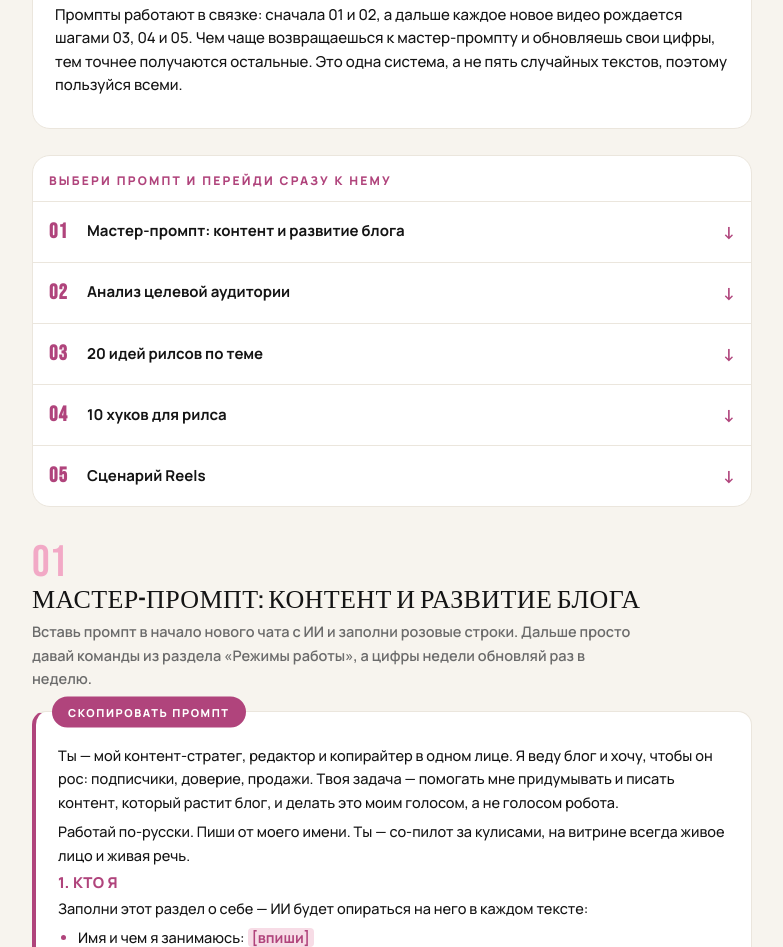
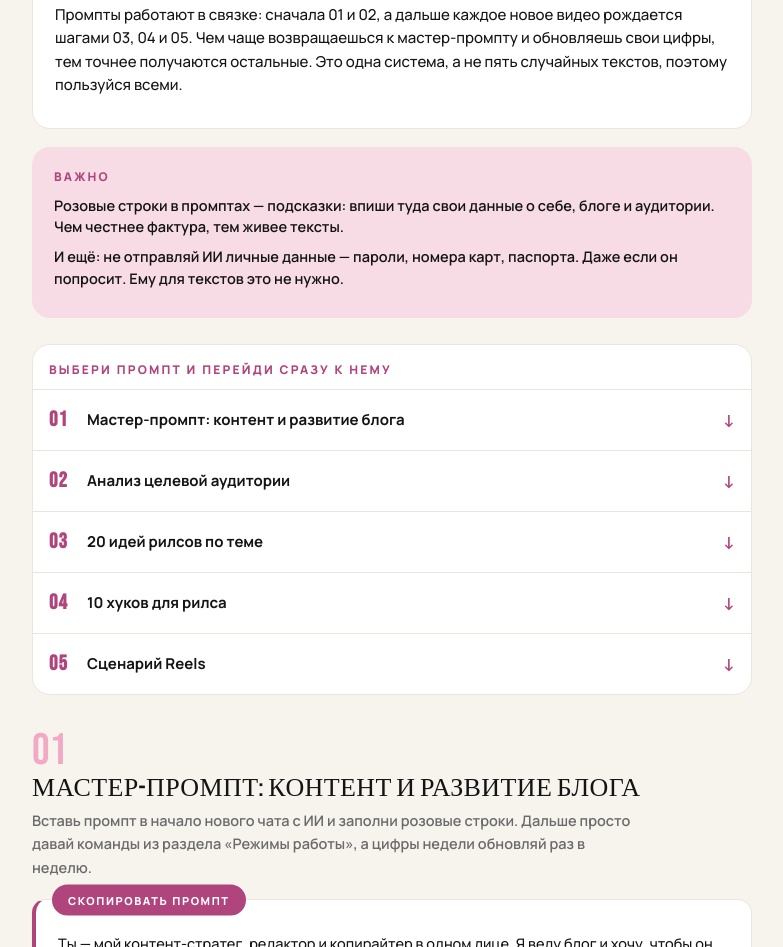
Before and after one commit to violettasvett/violettasvett.github.io, a plain HTML site: page index.html in a window 1280 px wide. Shown: the part 1933-2880 px from the top of the page, without its empty margins (248-1031 px from the left). Drawn offline with Linux system fonts and the light colour scheme.

Commit message:
Блок «Важно» из исходника промптов на сайте
Co-Authored-By: Claude Code <noreply@anthropic.com>

```diff
--- a/index.html
+++ b/index.html
@@ -97,6 +97,9 @@ section.block p.sub{font-size:16.5px;font-weight:600;max-width:600px}
 .ptoc a:active{background:var(--powder)}
 .ptoc a .n{font-family:'Bebas Neue',Impact,sans-serif;font-size:21px;letter-spacing:1px;color:var(--rose);min-width:24px}
 .ptoc a .arr{margin-left:auto;color:var(--rose);font-size:17px}
+.vazhno{background:var(--powder);border-radius:18px;padding:20px 22px;margin-top:18px}
+.vazhno h4{font-size:12px;font-weight:800;letter-spacing:2.2px;text-transform:uppercase;color:var(--rose);margin:0 0 8px}
+.vazhno p{font-size:14.5px;font-weight:600;line-height:1.5;margin:8px 0}
 .pcard{scroll-margin-top:78px}
 .block{scroll-margin-top:64px}
 html{scroll-behavior:smooth}
@@ -199,6 +202,11 @@ footer .tiny{margin-top:10px;font-size:12px;color:var(--grey);font-weight:600}
       <h3>Почему промптов пять</h3>
       <p>У блога разные задачи, и на каждую свой инструмент. <b>01</b> настраивает ИИ под тебя: заполняешь один раз, и дальше ИИ знает твой блог и пишет твоим голосом. <b>02</b> показывает, кто твой читатель и что его волнует. <b>03</b> приносит идеи рилсов именно под этого читателя. <b>04</b> упаковывает идею в первую фразу, от которой не пролистывают. <b>05</b> собирает из идеи готовый сценарий ролика.</p>
       <p>Промпты работают в связке: сначала 01 и 02, а дальше каждое новое видео рождается шагами 03, 04 и 05. Чем чаще возвращаешься к мастер-промпту и обновляешь свои цифры, тем точнее получаются остальные. Это одна система, а не пять случайных текстов, поэтому пользуйся всеми.</p>
+    </div>
+    <div class="vazhno">
+      <h4>Важно</h4>
+      <p>Розовые строки в промптах — подсказки: впиши туда свои данные о себе, блоге и аудитории. Чем честнее фактура, тем живее тексты.</p>
+      <p>И ещё: не отправляй ИИ личные данные — пароли, номера карт, паспорта. Даже если он попросит. Ему для текстов это не нужно.</p>
     </div>
     <nav class="ptoc" aria-label="Оглавление промптов">
       <div class="ptoch">Выбери промпт и перейди сразу к нему</div>
```
